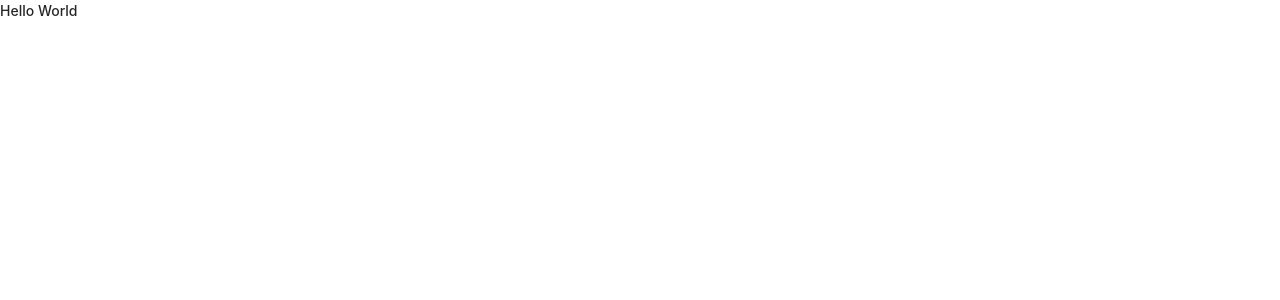
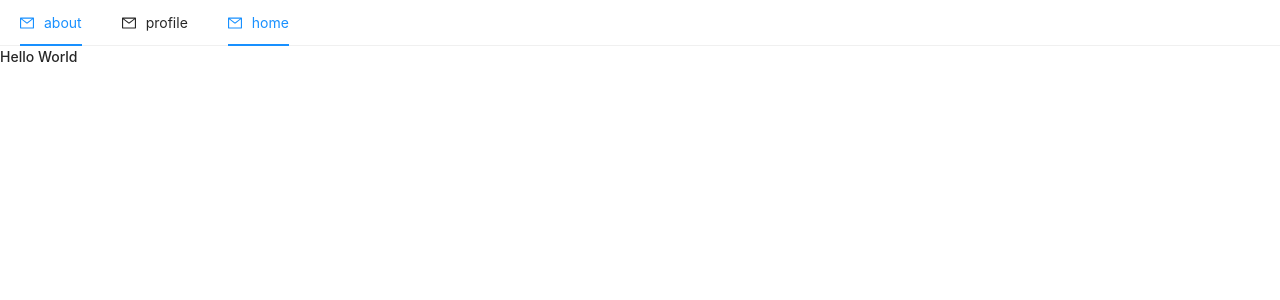
Before and after one commit to KachiiC/queueah, a React (Create React App) app in the folder Desktop/: page / in a window 1280 px wide. Shown: the top 300 px of the page. Built offline with nearby package versions, Linux system fonts and the light colour scheme.

Commit message:
added navbar

```diff
--- /dev/null
+++ b/Desktop/src/components/Navbar/index.tsx
@@ -0,0 +1,24 @@
+import { Menu } from "antd";
+import { Link } from "react-router-dom";
+import Pages from "../../pages";
+
+const Navbar = () => {
+  const { Item } = Menu;
+
+  const displayLinks = Pages.map((page) => {
+    const { key, icon, path } = page;
+    return (
+      <Item key={key} icon={icon}>
+        <Link to={path}>{key}</Link>
+      </Item>
+    );
+  });
+
+  return (
+    <Menu mode="horizontal" defaultSelectedKeys={["home"]}>
+      {displayLinks}
+    </Menu>
+  );
+};
+
+export default Navbar;
--- a/Desktop/src/pages/index.tsx
+++ b/Desktop/src/pages/index.tsx
@@ -1,14 +1,26 @@
+import { MailOutlined } from "@ant-design/icons";
+
 const Pages = [
     {
         key: "about",
         path: "/about",
-        element: <h1>About World</h1>
+        element: <h1>About World</h1>,
+        icon: <MailOutlined />
+    },
+    {
+        key: "profile",
+        path: "/profile",
+        element: <h1>Profile</h1>,
+        icon: <MailOutlined />
     },
     {
         key: "home",
         path: "/",
-        element: <h1>Hello World</h1>
+        element: <h1>Hello World</h1>,
+        icon: <MailOutlined />
     },
 ]
 
+
+
 export default Pages
--- a/Desktop/src/router/index.tsx
+++ b/Desktop/src/router/index.tsx
@@ -1,17 +1,16 @@
 import { BrowserRouter, Route, Routes } from "react-router-dom";
+import Navbar from "../components/Navbar";
 import Pages from "../pages";
 
 const Router = () => {
+  const displayPages = Pages.map((page) => <Route {...page} />);
 
-    const displayPages = Pages.map(page => <Route {...page} />)
-    return (
-        <BrowserRouter>
-            <Routes>
-                {displayPages}
-            </Routes>
-        </BrowserRouter>
-    )
+  return (
+    <BrowserRouter>
+      <Navbar />
+      <Routes>{displayPages}</Routes>
+    </BrowserRouter>
+  );
+};
 
-}
-
-export default Router
+export default Router;
--- a/package.json
+++ /dev/null
@@ -1,5 +0,0 @@
-{
-  "dependencies": {
-    "react-router-dom": "^6.3.0"
-  }
-}
```
Also changed, not shown: 1 other file (tests, documents, lock files or other folders).
